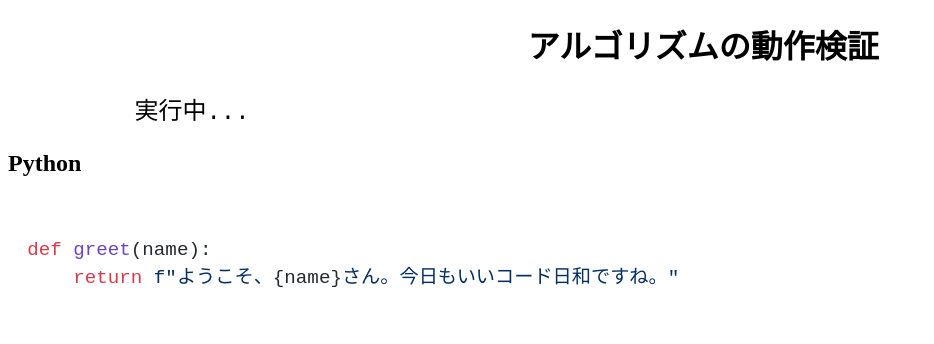
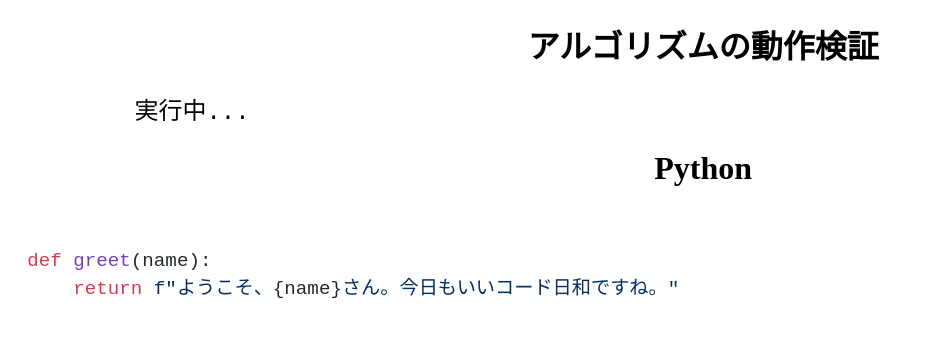
Before and after one commit to zoldof/pyodide, a plain HTML site: page pyodide_runner.html in a window 1280 px wide. Shown: the whole page, without its empty margins (0-934 px from the left). Drawn offline with nearby package versions, Linux system fonts and the light colour scheme.

Commit message:
Update pyodide_runner.html

```diff
--- a/pyodide_runner.html
+++ b/pyodide_runner.html
@@ -18,7 +18,7 @@
   <pre id="output">実行中...</pre>
 
   <!-- ▼ ソースコード表示（highlight付き） -->
-  <h2>Python</h2>
+  <h1>Python</h1>
   <pre><code class="language-python">
 def greet(name):
     return f"ようこそ、{name}さん。今日もいいコード日和ですね。"
```
